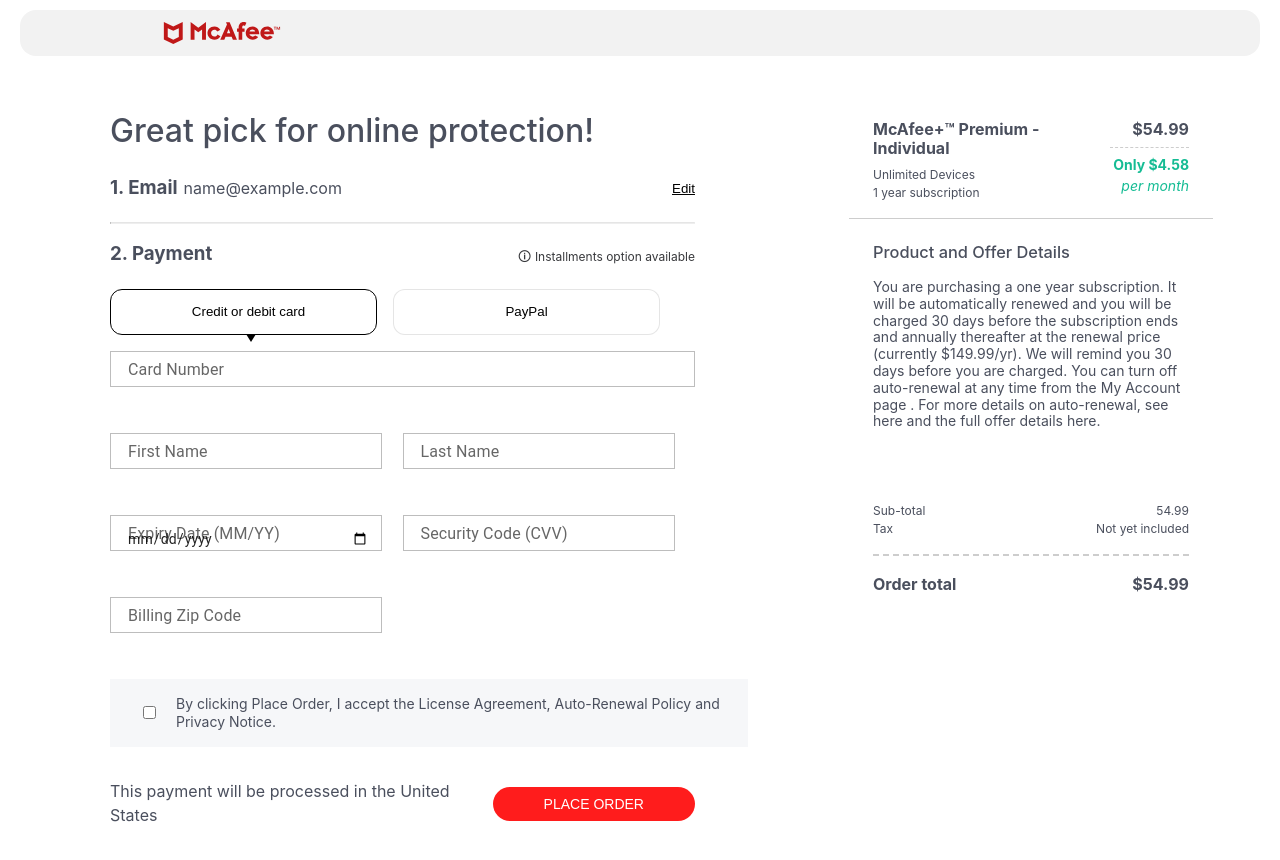
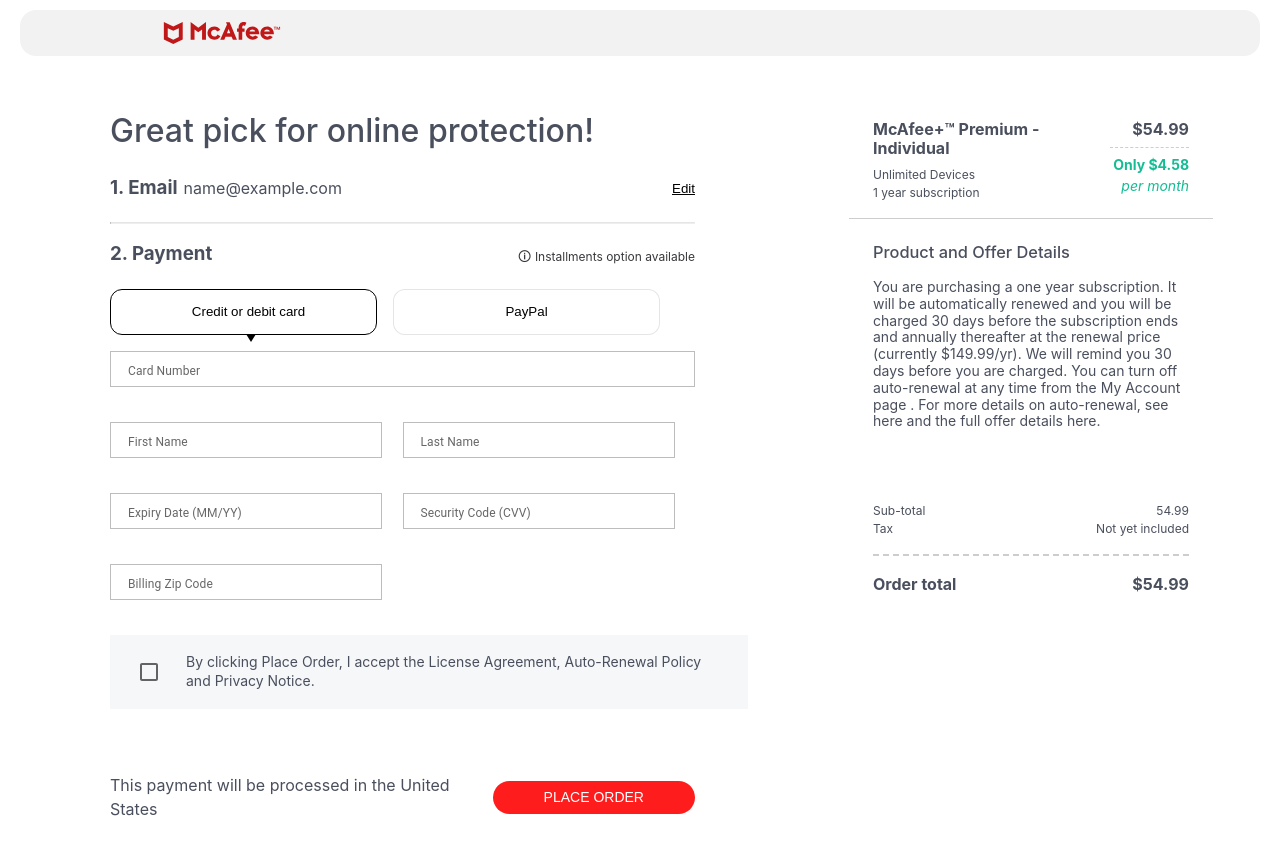
Before and after one commit to puerarongo/mcafee-project, a React (Create React App) app: page / in a window 1280 px wide. Both pictures are taken after typing "name@example.com" into the empty fields and a click on the button "CONTINUE". Shown: the top 860 px of the page. Built offline with nearby package versions, Linux system fonts and the light colour scheme.

Commit message:
add checkbox and validation on inputs

```diff
--- a/src/components/form/paymentStage/PaymentStage.module.css
+++ b/src/components/form/paymentStage/PaymentStage.module.css
@@ -44,11 +44,12 @@
 
 .validation__error,
 .default {
-  margin-bottom: 30px;
+  margin-top: 3px;
+  margin-bottom: 14px;
 }
 
 .validation__error {
-  font-size: 16px;
+  font-size: 12px;
   font-weight: 400;
   color: #e32224;
   margin-left: 16px;
@@ -57,7 +58,7 @@
 .default {
   display: block;
   width: 3px;
-  height: 16px;
+  height: 18px;
 }
 
 /* todo Buttons */
@@ -166,3 +167,7 @@
 .field__container {
   width: 50%;
 }
+
+.input {
+  cursor: text;
+}
--- a/src/components/form/paymentStage/PaymentStage.tsx
+++ b/src/components/form/paymentStage/PaymentStage.tsx
@@ -1,22 +1,55 @@
-import React, { useState } from "react";
-import { Formik } from "formik";
+import React, { useState, useRef, ChangeEvent, KeyboardEvent } from "react";
+import { Formik, Field } from "formik";
 import { TextField } from "@mui/material";
+import { Checkbox, FormControlLabel } from "@mui/material";
 import IPaymentStage from "../../../helpers/interface/paymentStage.interface";
 import paymentValidationSchema from "../../../helpers/paymentValidationSchema";
 import textFieldCostumization from "../../../helpers/textFieldCostumization";
+import PaypalStage from "../paypalStage/PaypalStage";
 import styles from "./PaymentStage.module.css";
 
 const PaymentStage: React.FC<IPaymentStage> = ({ setActiveForm, email }) => {
   const [isActive, setIsActive] = useState<boolean>(true);
+  const cardNumberRef = useRef(null);
+  const dateRef = useRef(null);
+  const securityRef = useRef(null);
 
+  // todo Func
   const tumblerHandler = () => setIsActive(true);
   const paypalHandler = () => setIsActive(false);
+  const editHandler = () => setActiveForm(false);
 
-  const editHandler = () => {
-    setActiveForm(false);
+  const handleCardNumber = (e: any) => {
+    const value = e.target.value.replace(/\D/g, "");
+    if (value.length > 16 || (e.key && !/^\d$/.test(e.key))) {
+      e.preventDefault();
+    }
   };
 
-  console.log(isActive);
+  const handleDate = (e: KeyboardEvent<HTMLInputElement>) => {
+    if (e.key && !/^\d$/.test(e.key)) e.preventDefault();
+  };
+
+  const handleInputDate = (e: ChangeEvent<HTMLInputElement>) => {
+    let value = e.target.value;
+    value = value.replace(/\D/g, "");
+    if (value.length > 4) value = value.substr(0, 4);
+    if (value.length > 2) {
+      value = value.replace(/(\d{2})(\d{2})/, "$1/$2");
+    }
+    e.target.value = value;
+  };
+
+  const handleSecurity = (e: KeyboardEvent<HTMLInputElement>) => {
+    if (e.key && !/^\d$/.test(e.key)) e.preventDefault();
+  };
+
+  const handleInputSecurity = (e: ChangeEvent<HTMLInputElement>) => {
+    let value = e.target.value;
+    value = value.replace(/\D/g, "");
+    if (value.length > 3) value = value.substr(0, 3);
+    e.target.value = value;
+  };
 
   return (
     <div className={styles.container}>
@@ -63,6 +96,7 @@
             date: "",
             securityCode: "",
             zip: "",
+            toggle: false,
           }}
           validationSchema={paymentValidationSchema}
           onSubmit={(values) => {
@@ -79,12 +113,19 @@
           }) => (
             <form className={styles.email__form} onSubmit={handleSubmit}>
               <TextField
+                className={styles.input}
                 sx={
                   errors.cardNumber && touched.cardNumber
                     ? {
                         ...textFieldCostumization,
                         width: "555px",
                         border: "1px solid #e32224",
+                      }
+                    : touched.cardNumber
+                    ? {
+                        ...textFieldCostumization,
+                        width: "555px",
+                        border: "1px solid #007bff",
                       }
                     : {
                         ...textFieldCostumization,
@@ -94,9 +135,16 @@
                 }
                 label="Card Number"
                 name="cardNumber"
-                type="number"
+                value={values.cardNumber}
                 variant="filled"
-                value={values.cardNumber}
+                autoComplete="off"
+                inputProps={{
+                  inputMode: "numeric",
+                  pattern: "[0-9]*",
+                  maxLength: 16,
+                  onKeyPress: handleCardNumber,
+                }}
+                inputRef={cardNumberRef}
                 onBlur={handleBlur}
                 onChange={handleChange}
               />
@@ -109,12 +157,19 @@
               <div className={styles.name__container}>
                 <div className={styles.field__container}>
                   <TextField
+                    className={styles.input}
                     sx={
                       errors.firstName && touched.firstName
                         ? {
                             ...textFieldCostumization,
                             width: "242px",
                             border: "1px solid #e32224",
+                          }
+                        : touched.firstName
+                        ? {
+                            ...textFieldCostumization,
+                            width: "242px",
+                            border: "1px solid #007bff",
                           }
                         : {
                             ...textFieldCostumization,
@@ -125,8 +180,10 @@
                     label="First Name"
                     type="text"
                     name="firstName"
+                    value={values.firstName}
+                    autoComplete="off"
                     variant="filled"
-                    value={values.firstName}
+                    inputProps={{ maxLength: 20 }}
                     onBlur={handleBlur}
                     onChange={handleChange}
                   />
@@ -141,12 +198,19 @@
 
                 <div className={styles.field__container}>
                   <TextField
+                    className={styles.input}
                     sx={
                       errors.lastName && touched.lastName
                         ? {
                             ...textFieldCostumization,
                             width: "242px",
                             border: "1px solid #e32224",
+                          }
+                        : touched.lastName
+                        ? {
+                            ...textFieldCostumization,
+                            width: "242px",
+                            border: "1px solid #007bff",
                           }
                         : {
                             ...textFieldCostumization,
@@ -157,8 +221,10 @@
                     label="Last Name"
                     type="text"
                     name="lastName"
+                    value={values.lastName}
                     variant="filled"
-                    value={values.lastName}
+                    autoComplete="off"
+                    inputProps={{ maxLength: 20 }}
                     onBlur={handleBlur}
                     onChange={handleChange}
                   />
@@ -175,12 +241,19 @@
               <div className={styles.code__container}>
                 <div className={styles.field__container}>
                   <TextField
+                    className={styles.input}
                     sx={
                       errors.date && touched.date
                         ? {
                             ...textFieldCostumization,
                             width: "242px",
                             border: "1px solid #e32224",
+                          }
+                        : touched.date
+                        ? {
+                            ...textFieldCostumization,
+                            width: "242px",
+                            border: "1px solid #007bff",
                           }
                         : {
                             ...textFieldCostumization,
@@ -189,10 +262,18 @@
                           }
                     }
                     label="Expiry Date (MM/YY)"
-                    type="date"
                     name="date"
+                    value={values.date}
                     variant="filled"
-                    value={values.date}
+                    autoComplete="off"
+                    inputProps={{
+                      inputMode: "numeric",
+                      pattern: "[0-9]*",
+                      maxLength: 5,
+                      onKeyPress: handleDate,
+                      onInput: handleInputDate,
+                    }}
+                    inputRef={dateRef}
                     onBlur={handleBlur}
                     onChange={handleChange}
                   />
@@ -205,12 +286,19 @@
 
                 <div className={styles.field__container}>
                   <TextField
+                    className={styles.input}
                     sx={
                       errors.securityCode && touched.securityCode
                         ? {
                             ...textFieldCostumization,
                             width: "242px",
                             border: "1px solid #e32224",
+                          }
+                        : touched.securityCode
+                        ? {
+                            ...textFieldCostumization,
+                            width: "242px",
+                            border: "1px solid #007bff",
                           }
                         : {
                             ...textFieldCostumization,
@@ -221,8 +309,17 @@
                     label="Security Code (CVV)"
                     type="password"
                     name="securityCode"
+                    value={values.securityCode}
                     variant="filled"
-                    value={values.securityCode}
+                    autoComplete="off"
+                    inputProps={{
+                      inputMode: "numeric",
+                      pattern: "[0-9]*",
+                      maxLength: 3,
+                      onKeyPress: handleSecurity,
+                      onInput: handleInputSecurity,
+                    }}
+                    inputRef={securityRef}
                     onBlur={handleBlur}
                     onChange={handleChange}
                   />
@@ -239,12 +336,19 @@
               <div className={styles.name__container}>
                 <div className={styles.field__container}>
                   <TextField
+                    className={styles.input}
                     sx={
                       errors.zip && touched.zip
                         ? {
                             ...textFieldCostumization,
                             width: "242px",
                             border: "1px solid #e32224",
+                          }
+                        : touched.zip
+                        ? {
+                            ...textFieldCostumization,
+                            width: "242px",
+                            border: "1px solid #007bff",
                           }
                         : {
                             ...textFieldCostumization,
@@ -255,8 +359,10 @@
                     label="Billing Zip Code"
                     type="text"
                     name="zip"
+                    value={values.zip}
                     variant="filled"
-                    value={values.zip}
+                    autoComplete="off"
+                    inputProps={{ maxLength: 10 }}
                     onBlur={handleBlur}
                     onChange={handleChange}
                   />
@@ -269,16 +375,35 @@
               </div>
 
               <div className={styles.checkbox__container}>
-                <input
-                  className={styles.checkbox}
-                  type="checkbox"
-                  name="checkbox"
-                />
+                <Field name="toggle">
+                  {({ field }: any) => (
+                    <FormControlLabel
+                      control={
+                        <Checkbox
+                          {...field}
+                          checked={field.value}
+                          onChange={field.onChange}
+                        />
+                      }
+                      label=""
+                      sx={{
+                        "&.Mui-checked": {
+                          color: "#c01818",
+                        },
+                      }}
+                    />
+                  )}
+                </Field>
                 <p className={styles.checkbox__text}>
                   By clicking Place Order, I accept the License Agreement,
                   Auto-Renewal Policy and Privacy Notice.
                 </p>
               </div>
+              {errors.toggle ? (
+                <p className={styles.validation__error}>{errors.toggle}</p>
+              ) : (
+                <span className={styles.default}></span>
+              )}
 
               <div className={styles.container__confirm}>
                 <p className={styles.text__confirm}>
@@ -298,7 +423,7 @@
           )}
         </Formik>
       ) : (
-        <div>some</div>
+        <PaypalStage />
       )}
     </div>
   );
--- /dev/null
+++ b/src/components/form/paypalStage/PaypalStage.tsx
@@ -0,0 +1,83 @@
+import React from "react";
+import { Formik, Field } from "formik";
+import { Checkbox, FormControlLabel } from "@mui/material";
+import paypalValidationSchema from "../../../helpers/paypalValidationSchema";
+import svgPath from "../../../helpers/svgPath";
+import styles from "./PaypalStage.module.css";
+
+const PaypalStage: React.FC = () => {
+  return (
+    <div className={styles.container}>
+      <div className={styles.flexcard}>
+        <div className={styles.img__container}>
+          <img src={svgPath.flexcard} alt="flexcard" loading="lazy" />
+        </div>
+        <div className={styles.text__container}>
+          <p className={styles.flexcard__text}>
+            After clicking "PayPal", you will be redirected to PayPal to
+            complete your purchase securely.
+          </p>
+        </div>
+      </div>
+      <Formik
+        initialValues={{
+          cardNumber: "",
+          firstName: "",
+          lastName: "",
+          date: "",
+          securityCode: "",
+          zip: "",
+          toggle: false,
+        }}
+        validationSchema={paypalValidationSchema}
+        onSubmit={(values) => {
+          console.log("Form values", values);
+        }}
+      >
+        {({
+          values,
+          errors,
+          touched,
+          handleBlur,
+          handleChange,
+          handleSubmit,
+        }) => (
+          <form className={styles.email__form} onSubmit={handleSubmit}>
+            <div className={styles.checkbox__container}>
+              <Field name="toggle">
+                {({ field }: any) => (
+                  <FormControlLabel
+                    control={
+                      <Checkbox
+                        {...field}
+                        checked={field.value}
+                        onChange={field.onChange}
+                      />
+                    }
+                    label=""
+                    sx={{
+                      "&.Mui-checked": {
+                        color: "#c01818",
+                      },
+                    }}
+                  />
+                )}
+              </Field>
+              <p className={styles.checkbox__text}>
+                By clicking Place Order, I accept the License Agreement,
+                Auto-Renewal Policy and Privacy Notice.
+              </p>
+            </div>
+            {errors.toggle ? (
+              <p className={styles.validation__error}>{errors.toggle}</p>
+            ) : (
+              <span className={styles.default}></span>
+            )}
+          </form>
+        )}
+      </Formik>
+    </div>
+  );
+};
+
+export default PaypalStage;
--- a/src/helpers/paymentValidationSchema.ts
+++ b/src/helpers/paymentValidationSchema.ts
@@ -8,9 +8,15 @@
     .required("Please enter the credit card number."),
   firstName: yup.string().required("We need your First name."),
   lastName: yup.string().required("We need your First name."),
-  date: yup.string().required("We need credit card's expiry date."),
+  date: yup
+    .string()
+    .matches(
+      /^(0[1-9]|1[0-2])\/(2[3-9]|[3-9][0-9])$/,
+      "It looks like this expiry date doesn't match your credit card."
+    )
+    .required("We need credit card's expiry date."),
   securityCode: yup
-    .number()
+    .string()
     .min(3, "Please enter a valid security code.")
     .max(3, "Please enter a valid security code.")
     .required("Enter the CVV."),
@@ -19,6 +25,12 @@
     .max(10, "Make sure you enter the right ZIP.")
     .matches(/(^\d{5}$)|(^\d{5}-\d{4}$)/, "Make sure you enter the right ZIP.")
     .required("Please enter the zip code."),
+  toggle: yup
+    .boolean()
+    .oneOf(
+      [true],
+      "You'll need to check the box to accept offer terms and place your order."
+    ),
 });
 
 export default paymentValidationSchema;
--- /dev/null
+++ b/src/helpers/paypalValidationSchema.ts
@@ -0,0 +1,12 @@
+import * as yup from "yup";
+
+const paypalValidationSchema = yup.object().shape({
+  toggle: yup
+    .boolean()
+    .oneOf(
+      [true],
+      "You'll need to check the box to accept offer terms and place your order."
+    ),
+});
+
+export default paypalValidationSchema;
--- a/src/helpers/svgPath.ts
+++ b/src/helpers/svgPath.ts
@@ -1,5 +1,6 @@
 import logo from "../images/logo.svg";
+import flexcard from "../images/flexcard.jpg";
 
-const svgPath = { logo };
+const svgPath = { logo, flexcard };
 
 export default svgPath;
--- a/src/helpers/textFieldCostumization.ts
+++ b/src/helpers/textFieldCostumization.ts
@@ -40,6 +40,16 @@
   "& .MuiInputLabel-root": {
     top: -10,
     left: 5,
+  },
+  "& .MuiFormLabel-root.MuiInputLabel-root.Mui-focused": {
+    color: "rgba(0, 0, 0, 0.6)",
+    fontSize: "12px",
+    top: -5,
+  },
+  "& .MuiFormLabel-root.MuiInputLabel-root": {
+    color: "rgba(0, 0, 0, 0.6)",
+    fontSize: "12px",
+    top: -5,
   },
   "& .MuiInputBase-root:hover": {
     backgroundColor: "none",
```
Also changed, not shown: src/components/form/emailStage/EmailStage.module.css (+7 -3 lines), src/components/form/emailStage/EmailStage.tsx (+10 -2 lines), src/components/form/paypalStage/PaypalStage.module.css (added, +78 -0 lines), src/images/flexcard.jpg (added).
